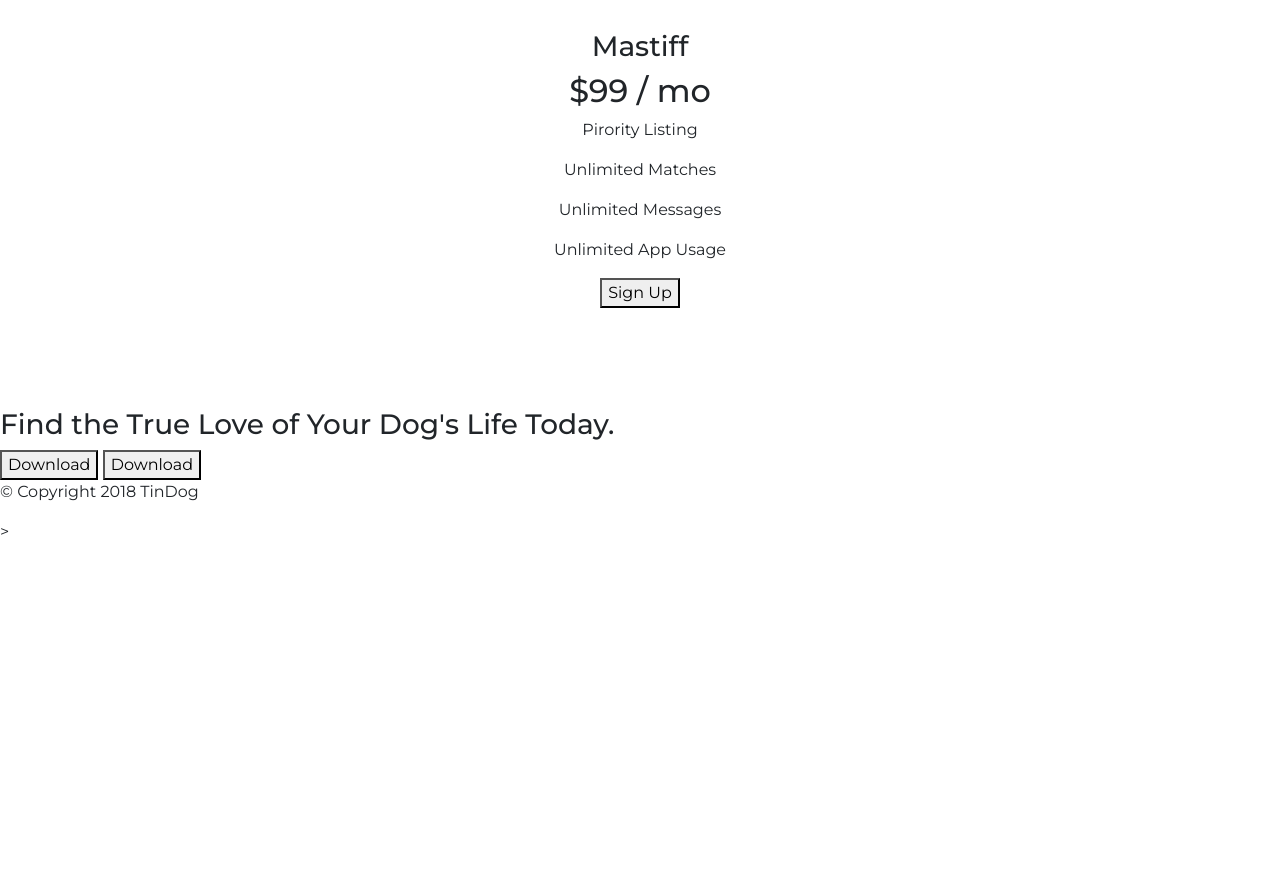
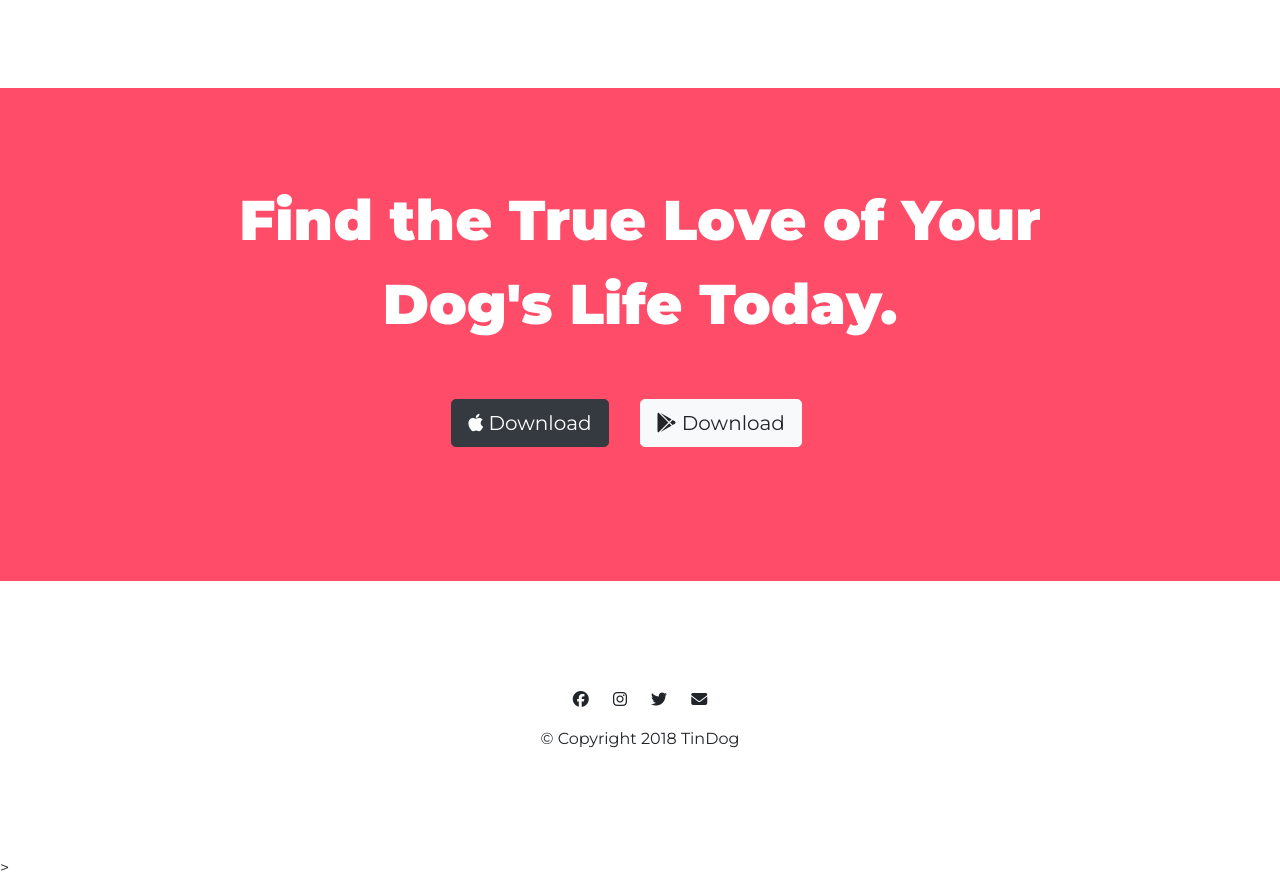
Before and after one commit to Jahidfahad/TinDog, a plain HTML site: page index.html in a window 1280 px wide. Shown: the part 2462-3342 px from the top of the page. Before the commit the page ends 3006 px from the top, so only its background shows below. Drawn offline with nearby package versions, Linux system fonts and the light colour scheme.

Commit message:
Website outlook done

```diff
--- a/css/styles.css
+++ b/css/styles.css
@@ -140,3 +140,40 @@ h1{
 .pricing-column{
     padding: 3% 2%;
 }
+
+#cta{
+    background-color: #ff4c68;
+    text-align: center;
+    padding: 7% 15%;
+}
+ #cta h3{
+     font-family: 'Montserrat';
+     font-size: 3.5rem;
+     font-weight: bold;
+     color:#fff;
+     line-height: 1.5;
+
+ }
+
+ /* Footer section */
+
+#footer{
+    padding: 7% 15%;
+    text-align: center;
+}
+
+.social-icon{
+    padding: 20px 10px;
+}
+
+
+
+@media(max-width:1028px){
+    #title{
+        text-align: center;
+    }
+    .title-img{
+        position: static;
+        transform:rotate(0);
+    }
+}
--- a/index.html
+++ b/index.html
@@ -35,13 +35,13 @@
     <div class="collapse navbar-collapse" id="navbarTogglerDemo01">
       <ul class="navbar-nav ml-auto">
         <li class="nav-item">
-          <a class="nav-link" href="">Contact</a>
+          <a class="nav-link" href="#footer">Contact</a>
         </li>
         <li class="nav-item">
-          <a class="nav-link" href="">Pricing</a>
+          <a class="nav-link" href="#pricing">Pricing</a>
         </li>
         <li class="nav-item">
-          <a class="nav-link" href="">Download</a>
+          <a class="nav-link" href="#cta">Download</a>
         </li>
       </ul>
     </div>
@@ -197,7 +197,6 @@
             <h3>Mastiff</h3>
           </div>
           <div class="card-body">
-            <h3>Mastiff</h3>
             <h2>$99 / mo</h2>
             <p>Pirority Listing</p>
             <p>Unlimited Matches</p>
@@ -209,22 +208,6 @@
       </div>
     </div>
 
-
-
-
-
-
-
-
-
-    <h3>Mastiff</h3>
-    <h2>$99 / mo</h2>
-    <p>Pirority Listing</p>
-    <p>Unlimited Matches</p>
-    <p>Unlimited Messages</p>
-    <p>Unlimited App Usage</p>
-    <button type="button">Sign Up</button>
-
   </section>
 
 
@@ -233,8 +216,8 @@
   <section id="cta">
 
     <h3>Find the True Love of Your Dog's Life Today.</h3>
-    <button type="button">Download</button>
-    <button type="button">Download</button>
+    <button class="cta-button btn btn-lg btn-dark download-button" type="button"><i class="fa fa-apple"></i> Download</button>
+    <button class="cta-button btn btn-lg btn-light download-button" type="button"><i class="fab fa-google-play"></i> Download</button>
 
   </section>
 
@@ -242,7 +225,10 @@
   <!-- Footer -->
 
   <footer id="footer">
-
+    <i class="social-icon fab fa-facebook"></i>
+    <i class="social-icon fab fa-instagram"></i>
+    <i class="social-icon fab fa-twitter"></i>
+    <i class="social-icon fas fa-envelope"></i>
     <p>© Copyright 2018 TinDog</p>
 
   </footer>
```
